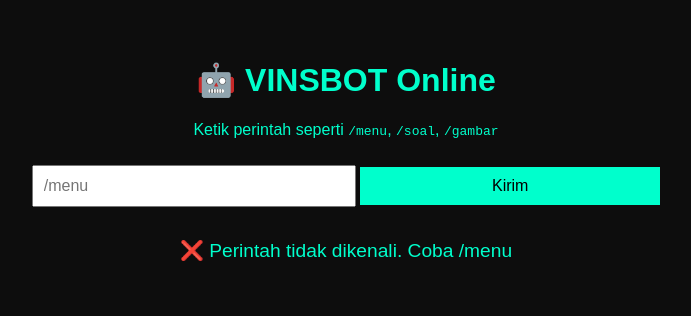
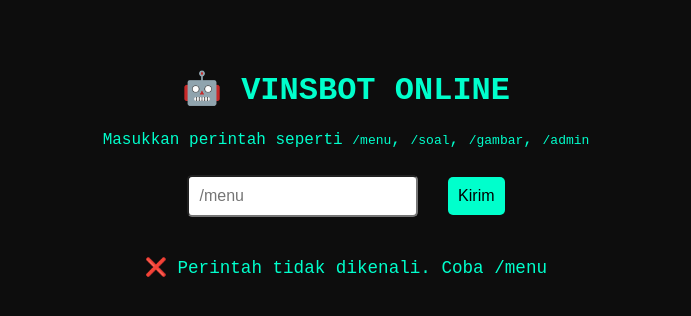
Before and after one commit to VinsSTOR/Bot-vins, a plain HTML site: page Index.html in a window 1280 px wide. Both pictures are taken after a click on the button "Kirim". Shown: the whole page, without its empty margins (294-985 px from the left). Drawn offline with Linux system fonts and the light colour scheme.

Commit message:
Update Index.html

```diff
--- a/Index.html
+++ b/Index.html
@@ -2,30 +2,57 @@
 <html lang="id">
 <head>
   <meta charset="UTF-8">
-  <title>VINSBOT Chat Online</title>
+  <meta name="viewport" content="width=device-width, initial-scale=1.0">
+  <title>VINSBOT ONLINE</title>
   <style>
-    body { background: #0d0d0d; color: #00ffcc; font-family: sans-serif; text-align: center; padding: 2rem; }
-    input, button { padding: 10px; font-size: 1em; margin-top: 10px; width: 80%; max-width: 300px; }
-    button { background: #00ffcc; color: black; border: none; }
-    #output { margin-top: 2rem; font-size: 1.2em; }
+    body {
+      background-color: #0d0d0d;
+      color: #00ffcc;
+      font-family: 'Courier New', monospace;
+      padding: 40px;
+      text-align: center;
+    }
+    input, button {
+      padding: 10px;
+      margin: 10px;
+      font-size: 1em;
+      border-radius: 5px;
+    }
+    button {
+      background: #00ffcc;
+      color: #000;
+      border: none;
+    }
+    #output {
+      margin-top: 30px;
+      font-size: 1.1em;
+    }
   </style>
 </head>
 <body>
-  <h1>🤖 VINSBOT Online</h1>
-  <p>Ketik perintah seperti <code>/menu</code>, <code>/soal</code>, <code>/gambar</code></p>
-  <input id="input" placeholder="/menu" />
+  <h1>🤖 VINSBOT ONLINE</h1>
+  <p>Masukkan perintah seperti <code>/menu</code>, <code>/soal</code>, <code>/gambar</code>, <code>/admin</code></p>
+  <input id="input" placeholder="/menu">
   <button onclick="run()">Kirim</button>
   <div id="output"></div>
+
   <script>
     function run() {
-      const v = document.getElementById('input').value.toLowerCase().trim();
-      const o = document.getElementById('output');
-      if (v === '/menu') o.innerHTML = '📋 Menu:<br>• /tanya<br>• /soal<br>• /gambar<br>• /admin';
-      else if (v === '/tanya') o.innerHTML = '🧠 AI: Silakan tanya sesuatu (simulasi)';
-      else if (v === '/soal') o.innerHTML = '📚 Soal: Berapa hasil 6 x 7?';
-      else if (v === '/gambar') o.innerHTML = '🖼️ Mengambil gambar... (simulasi)';
-      else if (v === '/admin') o.innerHTML = '🔐 Panel admin aktif (simulasi)';
-      else o.innerHTML = '❌ Perintah tidak dikenali. Coba /menu';
+      let val = document.getElementById('input').value.toLowerCase().trim();
+      let output = document.getElementById('output');
+      if (val === "/menu") {
+        output.innerHTML = "📋 Menu:<br>• /tanya<br>• /soal<br>• /gambar<br>• /admin";
+      } else if (val === "/tanya") {
+        output.innerHTML = "🧠 AI: Silakan tanya sesuatu (simulasi)";
+      } else if (val === "/soal") {
+        output.innerHTML = "📚 Soal: Berapa hasil dari 8 x 7?";
+      } else if (val === "/gambar") {
+        output.innerHTML = "🖼️ Mengambil gambar... (simulasi)";
+      } else if (val === "/admin") {
+        output.innerHTML = "🔐 Panel admin aktif (simulasi)";
+      } else {
+        output.innerHTML = "❌ Perintah tidak dikenali. Coba /menu";
+      }
     }
   </script>
 </body>
```
